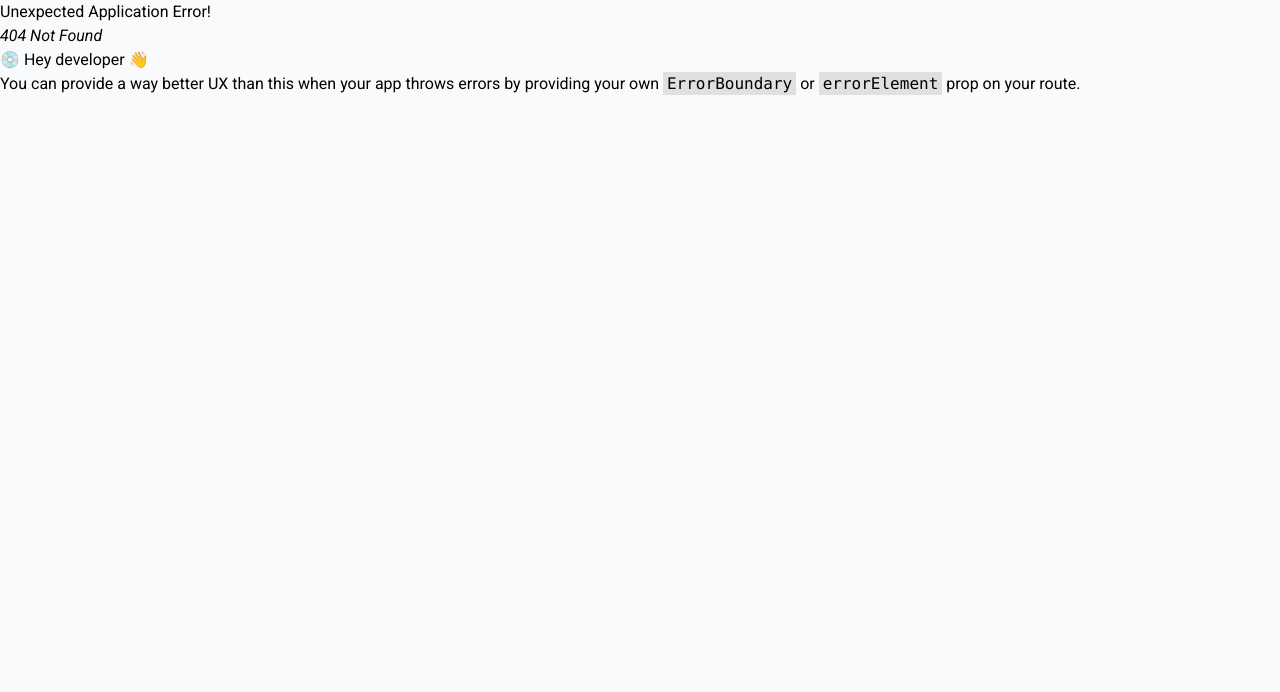
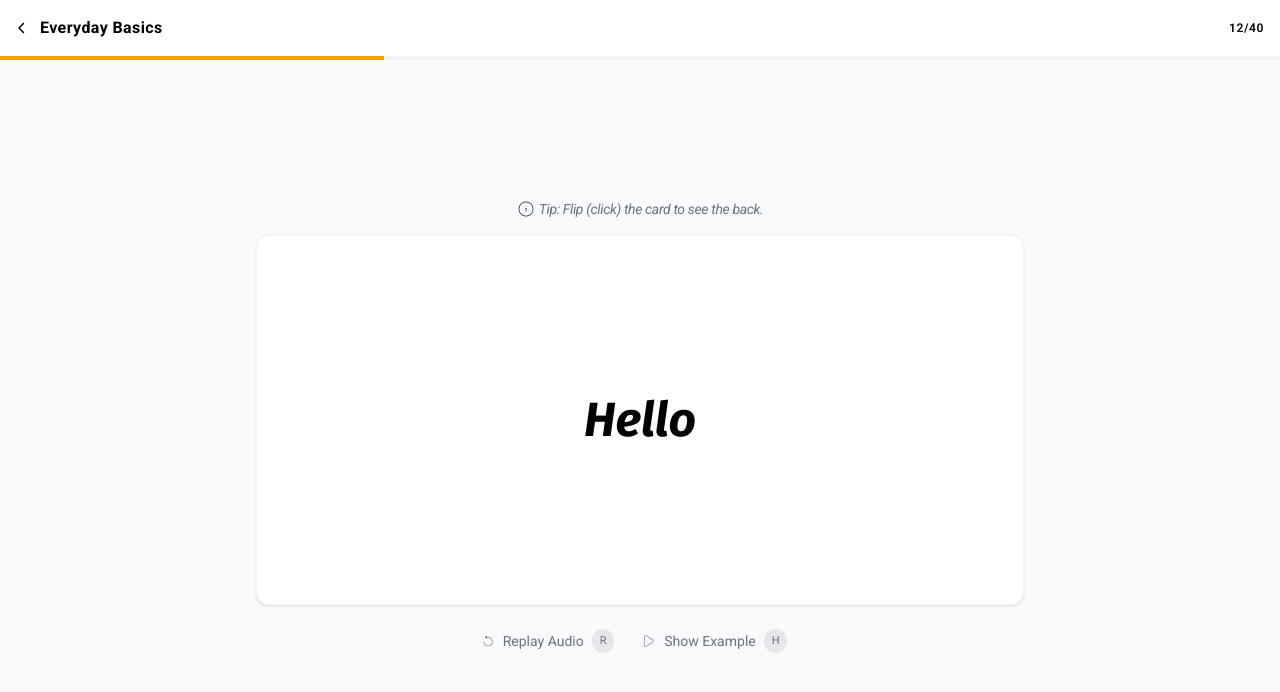
Before and after one commit to PC-Ngumoha/kwo_app, a React (Vite) app in the folder kwo_web_frontend/: page /lesson in a window 1280 px wide. Before the commit this address had no page. Shown: the top 692 px of the page. Built offline with nearby package versions, Linux system fonts and the light colour scheme.

Commit message:
Initial design on lesson page

```diff
--- a/kwo_web_frontend/src/App.tsx
+++ b/kwo_web_frontend/src/App.tsx
@@ -2,7 +2,7 @@ import { createBrowserRouter } from 'react-router';
 import { RouterProvider } from 'react-router/dom';
 
 import Home from './features/Home/Home';
-import Card from './features/Card/Card';
+import Lesson from './features/Lesson/Lesson';
 
 const router = createBrowserRouter([
   {
@@ -10,8 +10,8 @@ const router = createBrowserRouter([
     element: <Home />,
   },
   {
-    path: '/card',
-    element: <Card />,
+    path: '/lesson',
+    element: <Lesson />,
   },
 ]);
 
--- a/kwo_web_frontend/src/features/Card/Card.tsx
+++ /dev/null
@@ -1,28 +0,0 @@
-import type { JSX } from 'react';
-import { FaChevronLeft } from 'react-icons/fa6';
-import { Link } from 'react-router';
-
-function Card(): JSX.Element {
-  return (
-    <main>
-      <nav className=" bg-white w-full h-fit flex flex-col mb-2">
-        <div className=" p-4 flex justify-between items-center">
-          <Link to="/" className="flex items-center font-bold tracking-wide">
-            <FaChevronLeft className="text-xs mr-3" />
-            Everyday Basics
-          </Link>
-          <span className="text-xs font-semibold tracking-wider">12/40</span>
-        </div>
-        <progress
-          className="w-full h-1 [&::-webkit-progress-bar]:bg-gray-100
-          [&::-webkit-progress-value]:bg-warm-orange"
-          value={12}
-          max={40}
-        />
-      </nav>
-      <section>Card to be displayed here.</section>
-    </main>
-  );
-}
-
-export default Card;
--- a/kwo_web_frontend/src/features/Home/Home.tsx
+++ b/kwo_web_frontend/src/features/Home/Home.tsx
@@ -1,5 +1,5 @@
 import type { JSX } from 'react';
-import { Navbar, Banner, Footer } from '../../ui';
+import { Navbar, Banner, Footer, Badge } from '../../ui';
 
 type LanguageDeckType = {
   title: string;
@@ -65,13 +65,7 @@ function LanguageDeck({ deck }: { deck: LanguageDeckType }): JSX.Element {
         <div className="text-xs md:text-sm text-gray-500 flex items-center">
           <span className="italic tracking-wider">{deck.cards} cards</span>
           <div className="h-1.5 w-1.5 mx-2 bg-gray-500 rounded-full" />
-          <span
-            className="py-1 px-2 bg-gray-200 capitalize
-                tracking-tight text-[11px] rounded-2xl text-navy-blue font-semibold
-                flex items-center"
-          >
-            {deck.level}
-          </span>
+          <Badge content={deck.level} bold />
         </div>
       </div>
       <div className="my-3 w-full flex flex-col">
--- /dev/null
+++ b/kwo_web_frontend/src/features/Lesson/Lesson.tsx
@@ -0,0 +1,71 @@
+import type { JSX } from 'react';
+import { FaChevronLeft } from 'react-icons/fa6';
+import { CiCircleInfo, CiUndo, CiPlay1 } from 'react-icons/ci';
+import { Link } from 'react-router';
+import { Badge } from '../../ui';
+
+function Lesson(): JSX.Element {
+  return (
+    <main className="h-screen w-full flex flex-col">
+      <nav className=" bg-white w-full h-fit flex flex-col">
+        <div className=" p-4 flex justify-between items-center">
+          <Link to="/" className="flex items-center font-bold tracking-wide">
+            <FaChevronLeft className="text-xs mr-3" />
+            Everyday Basics
+          </Link>
+          <span className="text-xs font-semibold tracking-wider">12/40</span>
+        </div>
+        <progress
+          className="w-full h-1 [&::-webkit-progress-bar]:bg-gray-100
+          [&::-webkit-progress-value]:bg-warm-orange"
+          value={12}
+          max={40}
+        />
+      </nav>
+      <section className="flex-1 w-full flex flex-col justify-center items-center">
+        <div
+          className="flex items-center text-sm text-gray-500
+        tracking-tight italic mb-4 gap-1"
+        >
+          <CiCircleInfo className="text-lg text-navy-blue" />
+          <span>Tip: Flip (click) the card to see the back.</span>
+        </div>
+
+        {/* Flash card */}
+        <article
+          className="bg-white border border-gray-100 w-[80%] md:w-[70%] lg:w-[60%]
+        h-[50%] shadow-sm rounded-xl flex items-center justify-center"
+        >
+          <span
+            className="text-4xl md:text-5xl
+          font-bold italic font-fira-sans"
+          >
+            Hello
+          </span>
+        </article>
+
+        <div className="mt-4 flex">
+          <button
+            className="h-fit flex capitalize p-2 mr-3 items-center
+          text-sm gap-2 text-gray-500"
+          >
+            <CiUndo />
+            <span>replay audio</span>
+            <Badge content="r" bold={false} />
+          </button>
+
+          <button
+            className="h-fit flex capitalize p-2 mr-3 items-center
+          text-sm gap-2 text-gray-500"
+          >
+            <CiPlay1 />
+            <span>show example</span>
+            <Badge content="h" bold={false} />
+          </button>
+        </div>
+      </section>
+    </main>
+  );
+}
+
+export default Lesson;
--- a/kwo_web_frontend/src/index.css
+++ b/kwo_web_frontend/src/index.css
@@ -1,4 +1,4 @@
-@import url('https://fonts.googleapis.com/css2?family=Roboto:ital,wght@0,100..900;1,100..900&display=swap');
+@import url('https://fonts.googleapis.com/css2?family=Fira+Sans:ital,wght@0,100;0,200;0,300;0,400;0,500;0,600;0,700;0,800;0,900;1,100;1,200;1,300;1,400;1,500;1,600;1,700;1,800;1,900&family=Roboto:ital,wght@0,100..900;1,100..900&display=swap');
 @import "tailwindcss";
 
 @theme {
@@ -8,6 +8,8 @@
   --color-warm-orange: #f59e08;
   --color-soft-green: #22c55e;
   --color-lighter-gray: #f8fafc;
+
+  --font-fira-sans: 'Fira Sans', sans-serif;
 }
 
 /* * {
--- /dev/null
+++ b/kwo_web_frontend/src/ui/Badge/Badge.tsx
@@ -0,0 +1,22 @@
+import type { JSX } from 'react';
+
+function Badge({
+  content,
+  bold,
+}: {
+  content: string;
+  bold: boolean;
+}): JSX.Element {
+  return (
+    <span
+      className={` py-1 px-2 w-fit bg-gray-200 capitalize
+                tracking-tight text-[11px] rounded-2xl
+                flex items-center
+                ${bold ? 'text-navy-blue font-semibold' : 'text-gray-500'}`}
+    >
+      {content}
+    </span>
+  );
+}
+
+export default Badge;
--- a/kwo_web_frontend/src/ui/index.tsx
+++ b/kwo_web_frontend/src/ui/index.tsx
@@ -1,5 +1,6 @@
 import Banner from './Banner/Banner';
 import Navbar from './Navbar/Navbar';
 import Footer from './Footer/Footer';
+import Badge from './Badge/Badge';
 
-export { Banner, Navbar, Footer };
+export { Banner, Navbar, Footer, Badge };
```
